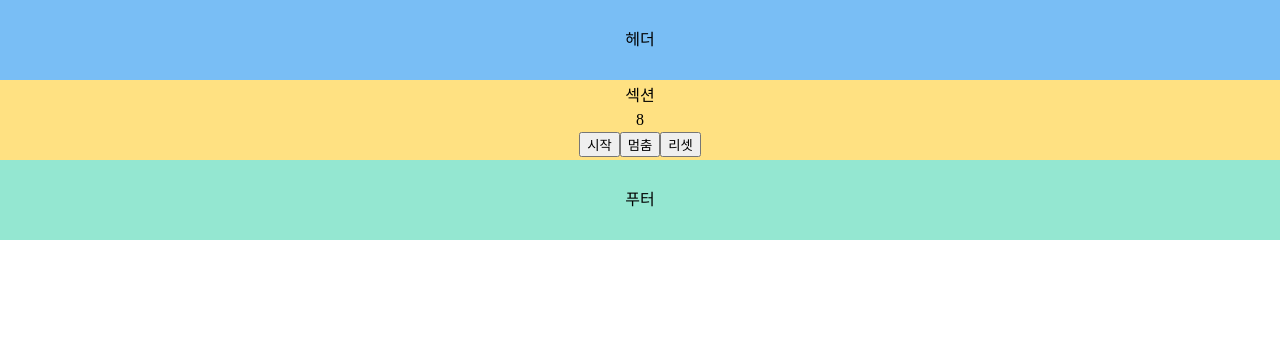
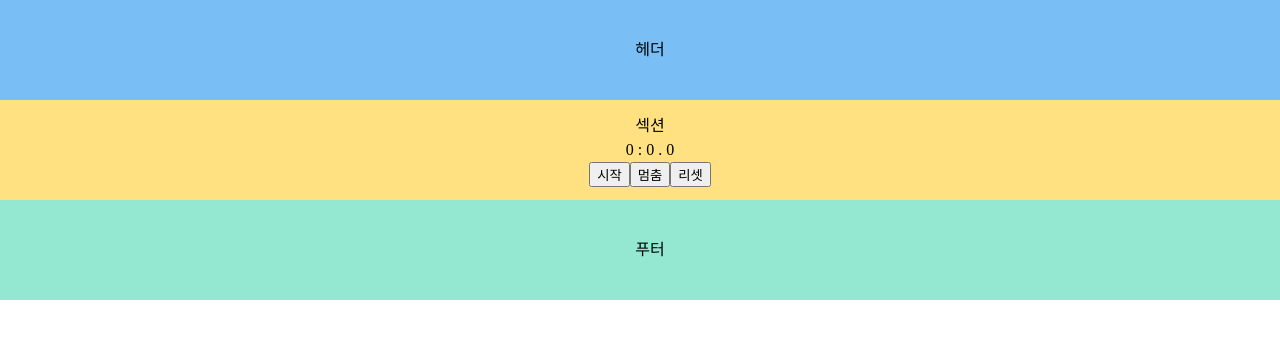
Before and after one commit to wook95/first-angular-app, an Angular app in the folder stop-watch-app/: page / in a window 1280 px wide. Shown: the top 338 px of the page. Built offline with nearby package versions, Linux system fonts and the light colour scheme.

Commit message:
feat: 자식컴포넌트로 이벤트 바인딩

```diff
--- a/stop-watch-app/src/app/layout/footer/footer.component.css
+++ b/stop-watch-app/src/app/layout/footer/footer.component.css
@@ -3,6 +3,7 @@
   align-items: center;
   justify-content: center;
   width:100%;
-  height:10vh;
+  min-height:10vh;
+  padding:10px;
   background-color: #94e7d1;
 }
--- a/stop-watch-app/src/app/layout/header/header.component.css
+++ b/stop-watch-app/src/app/layout/header/header.component.css
@@ -3,6 +3,7 @@
   align-items: center;
   justify-content: center;
   width:100%;
-  height:10vh;
+  min-height:10vh;
+  padding:10px;
   background-color: #79bef5;
 }
--- a/stop-watch-app/src/app/section/buttons/buttons.component.html
+++ b/stop-watch-app/src/app/section/buttons/buttons.component.html
@@ -1,7 +1,7 @@
 <div>
 
-    <button class="btn-start" (click)="start()" >시작</button>
-    <button class="btn-stop" (click)="start()" >멈춤</button>
-    <button class="btn-rest" (click)="start()" >리셋</button>
+    <button class="btn-start" (click)="onPressButton('start')" >시작</button>
+    <button class="btn-stop" (click)="onPressButton('stop')" >멈춤</button>
+    <button class="btn-rest" (click)="onPressButton('reset')" >리셋</button>
 
 </div>
--- a/stop-watch-app/src/app/section/buttons/buttons.component.ts
+++ b/stop-watch-app/src/app/section/buttons/buttons.component.ts
@@ -6,8 +6,7 @@ import { Component, OnInit, Output, EventEmitter } from '@angular/core';
   styleUrls: ['./buttons.component.css']
 })
 export class ButtonsComponent implements OnInit {
-
-  @Output() clickEvent = new EventEmitter()
+  @Output() clickEvent = new EventEmitter<string>()
 
   constructor() {
   }
@@ -15,8 +14,8 @@ export class ButtonsComponent implements OnInit {
   ngOnInit(): void {
   }
 
-  start(){
-    this.clickEvent.emit();
+  onPressButton(state){
+    this.clickEvent.emit(state);
   }
 
 }
--- a/stop-watch-app/src/app/section/section.component.css
+++ b/stop-watch-app/src/app/section/section.component.css
@@ -4,7 +4,8 @@
   align-items: center;
   justify-content: center;
   width:100%;
-  height:10vh;
+  min-height:10vh;
+  padding:10px;
   background-color:#ffe182;
   line-height: 1.5;
 }
--- a/stop-watch-app/src/app/section/section.component.html
+++ b/stop-watch-app/src/app/section/section.component.html
@@ -1,5 +1,5 @@
 <div class="title">
   <p>섹션</p>
-  <app-time-display></app-time-display>
-  <app-buttons (clickEvent)="startTime()" ></app-buttons>
+  <app-time-display [inputData]="present" ></app-time-display>
+  <app-buttons (clickEvent)="startTime($event)" ></app-buttons>
 </div>
--- a/stop-watch-app/src/app/section/section.component.ts
+++ b/stop-watch-app/src/app/section/section.component.ts
@@ -6,14 +6,16 @@ import { Component, OnInit } from '@angular/core';
   styleUrls: ['./section.component.css']
 })
 export class SectionComponent implements OnInit {
+  present:string
 
-  constructor() { }
+  constructor() {
+   }
 
   ngOnInit(): void {
   }
 
-  startTime(){
-    console.log('섹션 컴포넌트가 잘 받음');
+  startTime(time:string){
+    this.present=time;
   }
 
 }
--- a/stop-watch-app/src/app/section/time-display/time-display.component.html
+++ b/stop-watch-app/src/app/section/time-display/time-display.component.html
@@ -1 +1,3 @@
-<p>{{test}}</p>
+<div>
+    <span>{{min}} : {{sec}} . </span><small>{{ms}}</small>
+</div>
--- a/stop-watch-app/src/app/section/time-display/time-display.component.ts
+++ b/stop-watch-app/src/app/section/time-display/time-display.component.ts
@@ -1,4 +1,4 @@
-import { Component, OnInit } from '@angular/core';
+import { Component, OnInit, Input, SimpleChanges } from '@angular/core';
 
 @Component({
   selector: 'app-time-display',
@@ -6,18 +6,62 @@ import { Component, OnInit } from '@angular/core';
   styleUrls: ['./time-display.component.css']
 })
 export class TimeDisplayComponent implements OnInit {
-  test:number
+  @Input() inputData:string;
+  min:number;
+  sec:number;
+  ms:number;
+  timeInterval;
 
   constructor() {
-    this.test=1;
-    setInterval(  ()=>(this.test++),1000)
+    this.min=0;
+    this.sec=0;
+    this.ms=0;
   }
 
 
 
+  startTime() {
+    this.stopTime();
+    this.timeInterval = setInterval(()=>{
+      this.ms++;
+    },10)
+  }
 
+  stopTime(){
+    clearInterval(this.timeInterval);
+  }
+
+  resetTime(){
+    this.stopTime();
+    this.ms=0;
+  }
 
   ngOnInit(): void {
   }
 
+  ngOnChanges(changes:SimpleChanges){
+    console.log(changes)
+    for(let propName in changes){
+
+      switch (changes[propName].currentValue) {
+        case 'start':
+          this.startTime();
+          break;
+
+        case 'stop':
+          this.stopTime();
+          break;
+
+          case 'reset':
+          this.resetTime();
+          break;
+
+        default:
+          this.stopTime();
+          break;
+      }
+
+    }
+  }
+
 }
--- a/stop-watch-app/tsconfig.json
+++ b/stop-watch-app/tsconfig.json
@@ -5,7 +5,7 @@
     "baseUrl": "./",
     "outDir": "./dist/out-tsc",
     "forceConsistentCasingInFileNames": true,
-    "strict": true,
+    "strict": false,
     "noImplicitReturns": true,
     "noFallthroughCasesInSwitch": true,
     "sourceMap": true,
```
